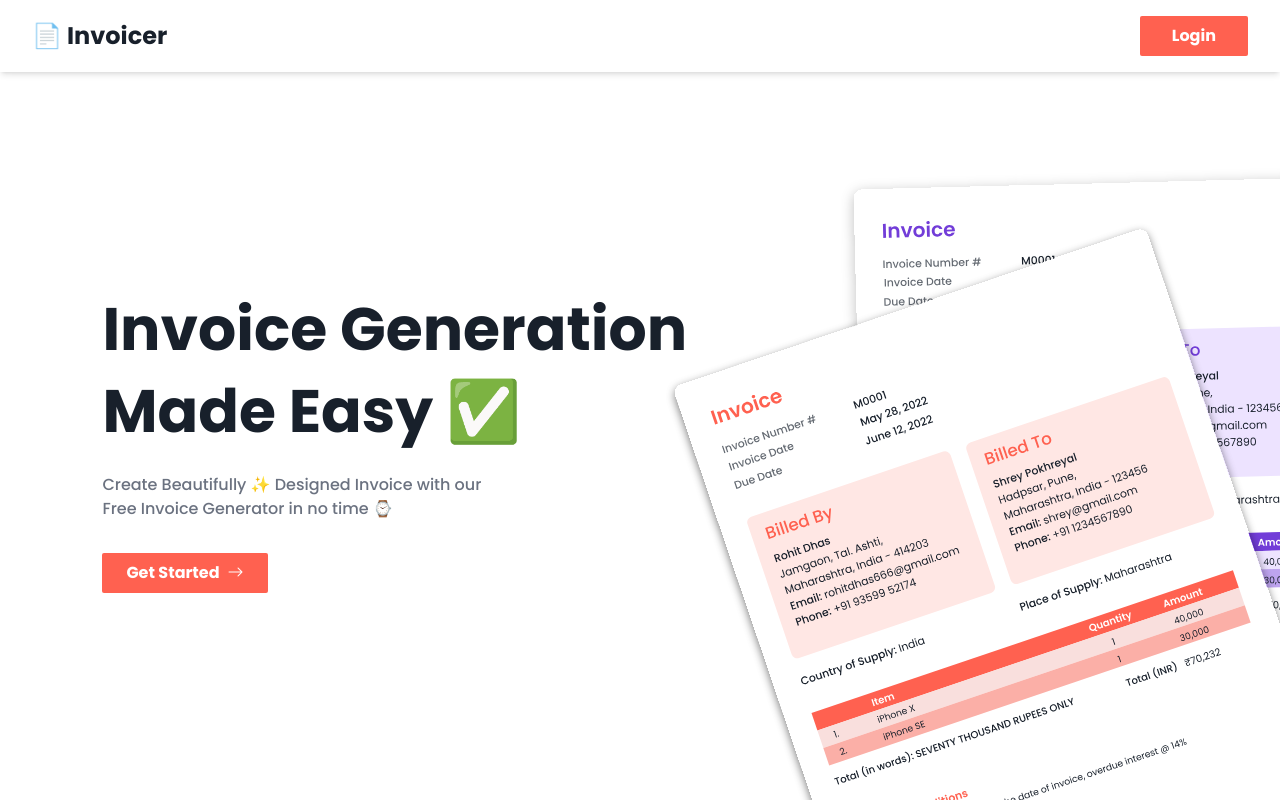
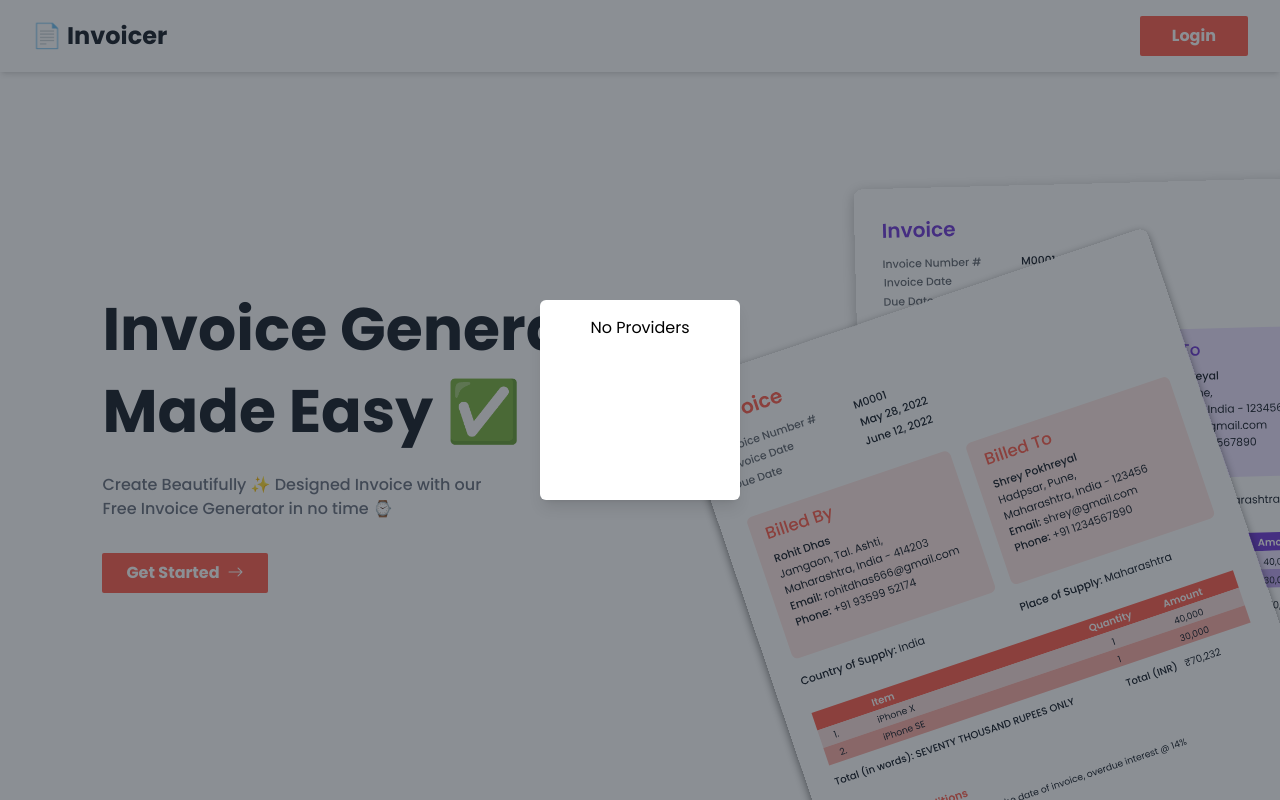
Before and after one commit to rohitdhas/invoicer, a Next.js app: page / in a window 1280 px wide. Both pictures are taken after a click on the button "Get Started". Shown: the top 800 px of the page. Built offline with nearby package versions, Linux system fonts and the light colour scheme.

Commit message:
added empty signin model

```diff
--- a/components/signIn.jsx
+++ b/components/signIn.jsx
@@ -1,48 +1,29 @@
-import {
-  signIn,
-  signOut,
-  getCsrfToken,
-  getSession,
-  getProviders,
-} from "next-auth/react";
+import { getProviders, signIn } from "next-auth/react";
 
-function Signin({ providers }) {
-  console.log(providers);
+export default function SignIn({ providers }) {
   return (
-    <div>
-      {/* {Object.values(providers).map((provider) => {
-        return (
+    <div
+      onClick={(e) => e.stopPropagation()}
+      className="absolute h-[200px] w-[200px] bg-white shadow-lg rounded-md z-[10] text-center p-4"
+    >
+      {providers ? (
+        Object.values(providers).map((provider) => (
           <div key={provider.name}>
             <button onClick={() => signIn(provider.id)}>
               Sign in with {provider.name}
             </button>
           </div>
-        );
-      })} */}
+        ))
+      ) : (
+        <h1>No Providers</h1>
+      )}
     </div>
   );
 }
 
-export default Signin;
-
 export async function getServerSideProps(context) {
-  const { req } = context;
-  const session = await getSession({ req });
-  const providers = await getProviders({ req });
-  const csrfToken = await getCsrfToken({ req });
-
-  console.log(session);
-
-  if (session) {
-    return {
-      redirect: { destination: "/" },
-    };
-  }
-
+  const providers = await getProviders();
   return {
-    props: {
-      providers,
-      csrfToken,
-    },
+    props: { providers },
   };
 }
--- a/package.json
+++ b/package.json
@@ -9,6 +9,7 @@
     "lint": "next lint"
   },
   "dependencies": {
+    "framer-motion": "^6.3.15",
     "next": "12.1.6",
     "next-auth": "^4.3.4",
     "react": "18.1.0",
--- a/pages/api/auth/[...nextauth].js
+++ b/pages/api/auth/[...nextauth].js
@@ -8,4 +8,7 @@
       clientSecret: process.env.GOOGLE_SECRET,
     }),
   ],
+  pages: {
+    signIn: "/",
+  },
 });
--- a/pages/auth.js
+++ /dev/null
@@ -1,30 +0,0 @@
-import { useSession, signIn, signOut } from "next-auth/react";
-
-export default function Component() {
-  const { data: session } = useSession();
-  if (session) {
-    return (
-      <div className="mt-28">
-        <p className="text-xl font-bold">Signed in as {session.user.email}</p>{" "}
-        <br />
-        <button
-          className="bg-blue rounded-sm text-white font-bold p-4"
-          onClick={() => signOut()}
-        >
-          Sign out
-        </button>
-      </div>
-    );
-  }
-  return (
-    <div className="mt-28">
-      Not signed in <br />
-      <button
-        className="bg-blue rounded-sm text-white font-bold p-4"
-        onClick={() => signIn()}
-      >
-        Sign in
-      </button>
-    </div>
-  );
-}
--- a/pages/index.js
+++ b/pages/index.js
@@ -5,15 +5,29 @@
 import DownloadImg from "../public/download.svg";
 import HeroImg from "../public/hero_img.svg";
 import FormImg from "../public/form.svg";
-import Signin from "../components/signIn";
+import SignIn from "../components/signIn";
+import { useState } from "react";
 
 export default function Home() {
+  const [modelVisible, setModelVisible] = useState(false);
+
   return (
     <div>
       <Head>
         <title>Invoicer</title>
       </Head>
       <main>
+        {modelVisible ? (
+          <div
+            onClick={() => setModelVisible(false)}
+            className="z-[10] fixed top-0 left-0 right-0 bottom-0 flex align items-center justify-center h-[100vh]"
+          >
+            <div className="bg-black opacity-50 fixed top-0 left-0 right-0 bottom-0"></div>
+            <SignIn />
+          </div>
+        ) : (
+          <></>
+        )}
         {/* Hero Section */}
         <div className="flex md:justify-start justify-center align items-center px-4 md:px-0 md:pl-[8%] overflow-hidden relative h-screen">
           <div className="md:text-left text-center">
@@ -28,7 +42,10 @@
                 <p>Free Invoice Generator in no time ⌚</p>
               </p>
             </div>
-            <button className="text-white font-bold px-6 py-2 bg-primary-400 hover:bg-primary-300 rounded-sm">
+            <button
+              onClick={() => setModelVisible(true)}
+              className="text-white font-bold px-6 py-2 bg-primary-400 hover:bg-primary-300 rounded-sm"
+            >
               <span>Get Started</span>
               <i className="bi bi-arrow-right ml-2"></i>
             </button>
```
Also changed, not shown: 1 other file (tests, documents, lock files or other folders).
